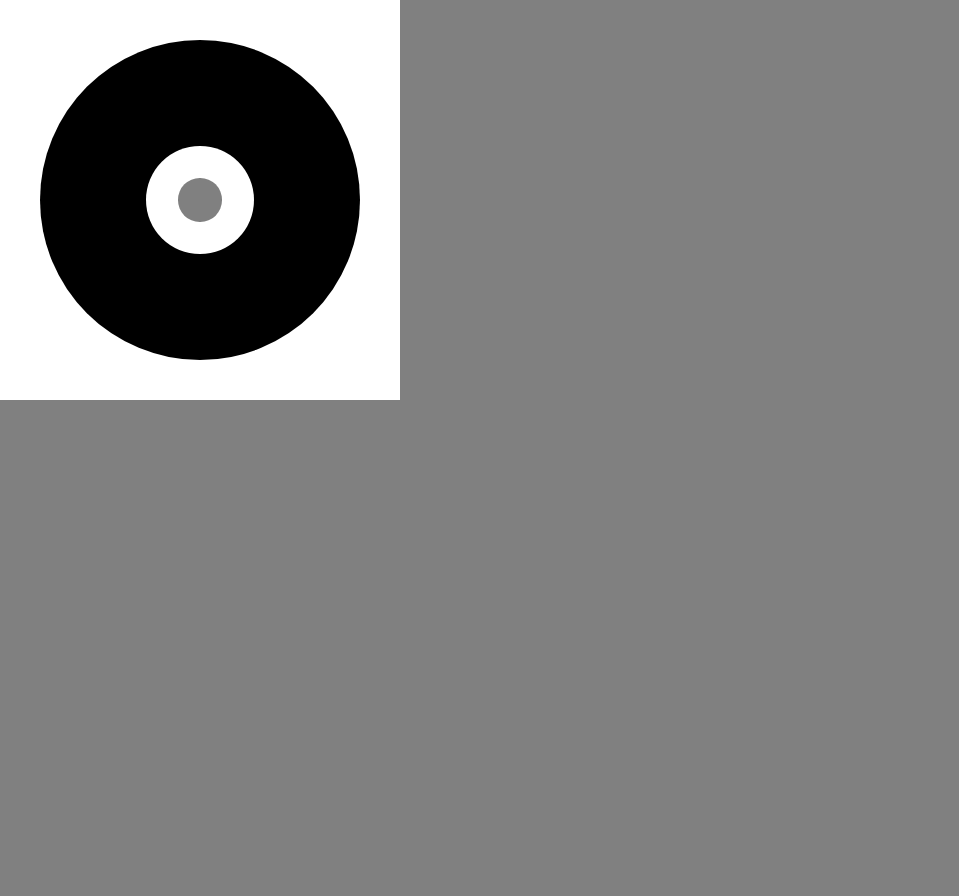
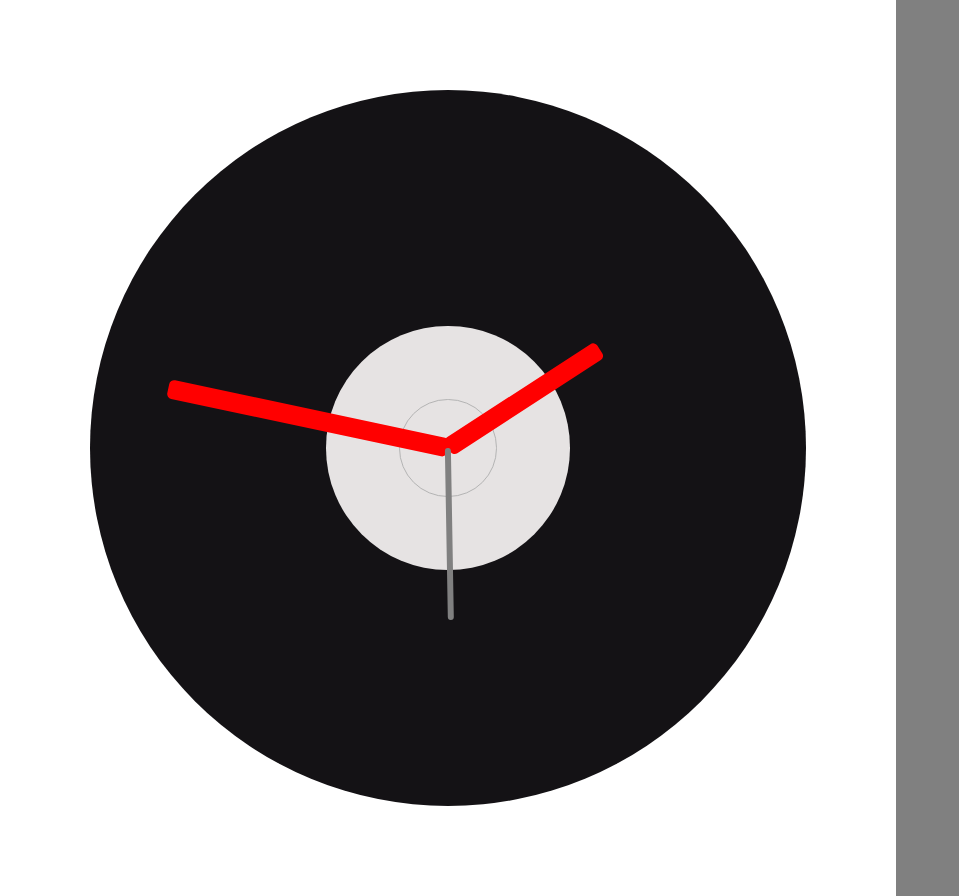
Before and after one commit to Poojavpatel/Javascript30-02-Clock, a plain HTML site: page index.html in a window 1280 px wide. Shown: the whole page, without its empty margins (0-959 px from the left). Before the commit the page ends 800 px from the top, so only its background shows below. Drawn offline with Linux system fonts and the light colour scheme.

Commit message:
clock css done

```diff
--- a/index.html
+++ b/index.html
@@ -8,7 +8,7 @@
 	<!--<script src="https://use.fontawesome.com/896f812e64.js"></script>-->
 </head>
 <body>
-<div class="fullcontiner">
+<div class="fullcontainer">
     <div class="clock">
         <div class="disk1">
             <div class="disk2">
@@ -21,6 +21,13 @@
         </div>
     </div>
 </div>
+<!-- <script src="https://ajax.googleapis.com/ajax/libs/jquery/3.2.1/jquery.min.js"></script>
+<script>
+    $(document).ready(function(){
+        var clockw = $('.clock').width();
+        $('.clock').css({'height':clockw+'px'});
+    });
+</script> -->
 <script type="text/javascript" src="script.js"></script>
 </body>
 </html>
--- a/script.js
+++ b/script.js
@@ -0,0 +1,7 @@
+function setDate() {
+   const now = new Date();
+   console.log(now);
+   const seconds = now.getSeconds();
+   console.log(seconds);
+}
+setInterval(setDate,1000);
--- a/style.css
+++ b/style.css
@@ -17,9 +17,13 @@ img{
 body{
     background: grey;
 }
+.fullcontainer{
+    width: 100%;
+    height: auto;
+}
 .clock{
-    width:50vh;
-    height:50vh;
+    width:70vw;
+    height: 70vw;
     background:white;
     display: flex;
 }
@@ -27,7 +31,7 @@ body{
     width: 80%;
     height: 80%;
     border-radius: 50%;
-    background-color: black;
+    background-color:#141215;
     margin: auto;
     display: flex;
 }
@@ -35,7 +39,7 @@ body{
     width: 34%;
     height: 34%;
     border-radius: 50%;
-    background-color: white;
+    background-color: #E6E3E3;
     margin: auto;
     display: flex;
 }
@@ -43,6 +47,37 @@ body{
     width: 40%;
     height: 40%;
     border-radius: 50%;
-    background-color:grey;
+    background-color:#E6E3E3;
     margin: auto;
+    display: flex;
+    border : 1.5px solid #b4b4b4;
+    position: relative;
 }
+.hand{
+    width: 190%;
+    height: 20%;
+    background: red;
+    border-radius: 5px;
+    position: absolute;
+    top: 50%;
+    left: 50%;
+    transform: translate(0%,-50%) rotate(327deg);
+    transform-origin: left;
+    transition: all 0.05s cubic-bezier(0.1 ,2.7 ,0.58 ,1);
+}
+.hour{
+    width: 190%;
+    height: 20%;
+    transform: translate(0%,-50%) rotate(327deg);
+}
+.min{
+    width: 300%;
+    height: 20%;
+    transform: translate(0%,-50%) rotate(192deg);
+}
+.sec{
+    width: 180%;
+    height: 6%;
+    background: grey;
+    transform: translate(0%,-50%) rotate(89deg);
+}
```
